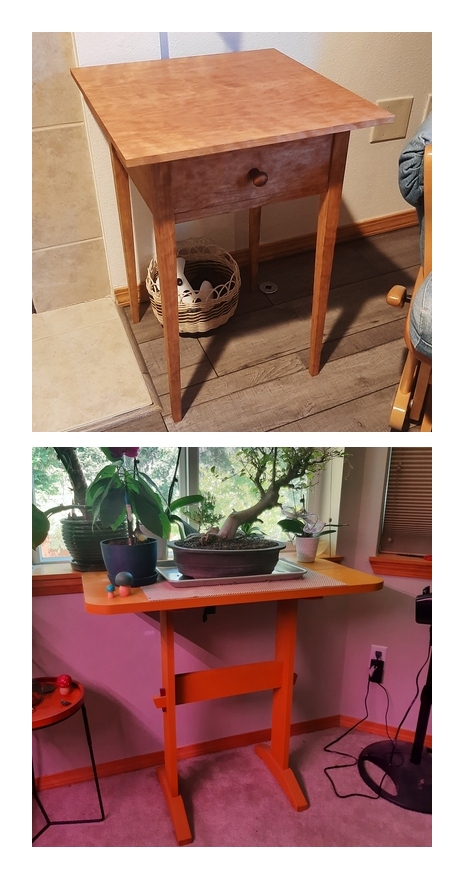
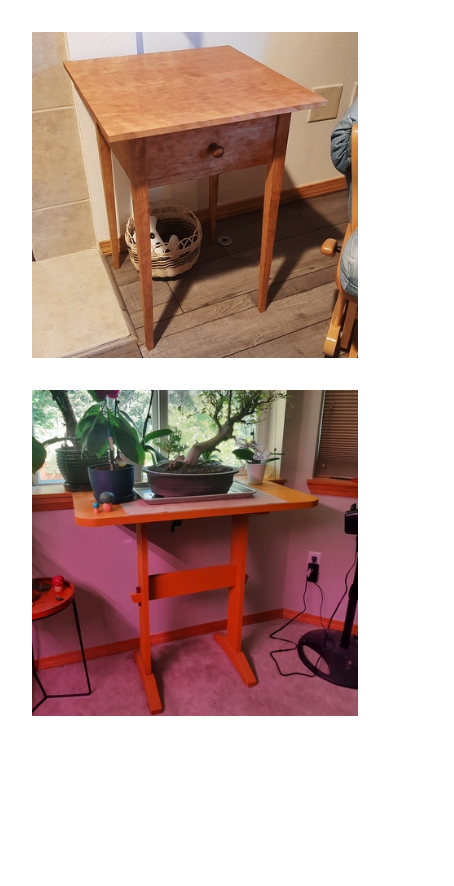
Before and after one commit to jlthompso/project-portfolio-page, a React (Vite) app: page / in a window 390 px wide. Shown: the top 886 px of the page, 454 px wide, since content can reach past the window. Built offline with nearby package versions, Linux system fonts and the light colour scheme.

Commit message:
Make image width responsive.

```diff
--- a/src/App.css
+++ b/src/App.css
@@ -6,34 +6,29 @@
   text-align: center;
 }
 
-/* For mobile phones: */
-[class*="grid--"] {
-  display: grid;
-  grid-template-columns: repeat(1, 1fr);
-  column-gap: 15px;
-  row-gap: 15px;
-}
-
-/* For tablets: */
-@media only screen and (min-width: 660px) {
-  .grid--s { grid-template-columns: repeat(2, 1fr); }
-  .product-details__column { flex: 50%; }
-}
-
-/* For desktop: */
-@media only screen and (min-width: 990px) {
-  .grid--m { grid-template-columns: repeat(3, 1fr); }
-}
-
-/* For desktop: */
-@media only screen and (min-width: 1320px) {
-  .grid--l { grid-template-columns: repeat(4, 1fr); }
+.project-gallery {
+  display: flex;
+  width: 100%;
+  flex-wrap: wrap;
+  justify-content: center;
+  gap: 2rem;
+  max-width: 1800px;
 }
 
 .project-card {
   background-color: transparent;
-  width: 400px;
-  height: 400px;
+  min-width: 300px;
+  max-width: 400px;
+  aspect-ratio: 1;
+  flex-grow: 1;
+}
+
+.project-card-image {
+  max-width: 100%;
+}
+
+.project-card-text {
+  margin: 0 1rem;
 }
 
 /* This container is needed to position the front and back side */
@@ -60,15 +55,8 @@
   backface-visibility: hidden;
 }
 
-/* Style the front side (fallback if image is missing) */
-.project-card-front {
-  background-color: #bbb;
-  color: black;
-}
-
 /* Style the back side */
 .project-card-back {
-  padding: 0 10px;
   background-color: lightgray;
   color: darkslategray;
   transform: rotateY(180deg);
--- a/src/App.jsx
+++ b/src/App.jsx
@@ -4,7 +4,7 @@ import projects from './assets/project-descriptions.yml'
 
 function App() {
   return (
-    <div className='grid--s grid--m grid--l'>
+    <div className='project-gallery'>
       {projects.map((project, i) => <ProjectCard key={i} project={project} />)}
     </div>
   )
--- a/src/components/ProjectCard.jsx
+++ b/src/components/ProjectCard.jsx
@@ -12,11 +12,13 @@ function ProjectCard({ project }) {
         <div className="project-card">
           <div className="project-card-inner">
             <div className="project-card-front">
-            <img src={`images/${projectImages[0]}`}/>
+              <img className="project-card-image" src={`images/${projectImages[0]}`}/>
             </div>
             <div className="project-card-back">
+              <div className="project-card-text">
                 <h1>{projectName}</h1>
                 <Markdown components={{ a: ExternalLinkRenderer }}>{projectDescription}</Markdown>
+              </div>
             </div>
           </div>
       </div>
```
Lines whose indentation alone changed are shown as unchanged.
